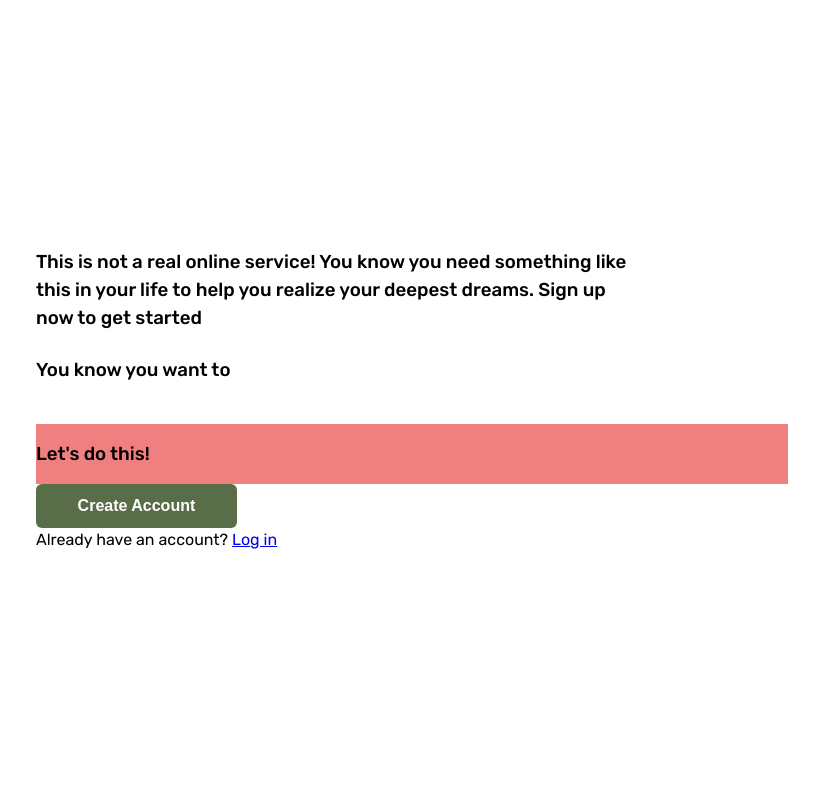
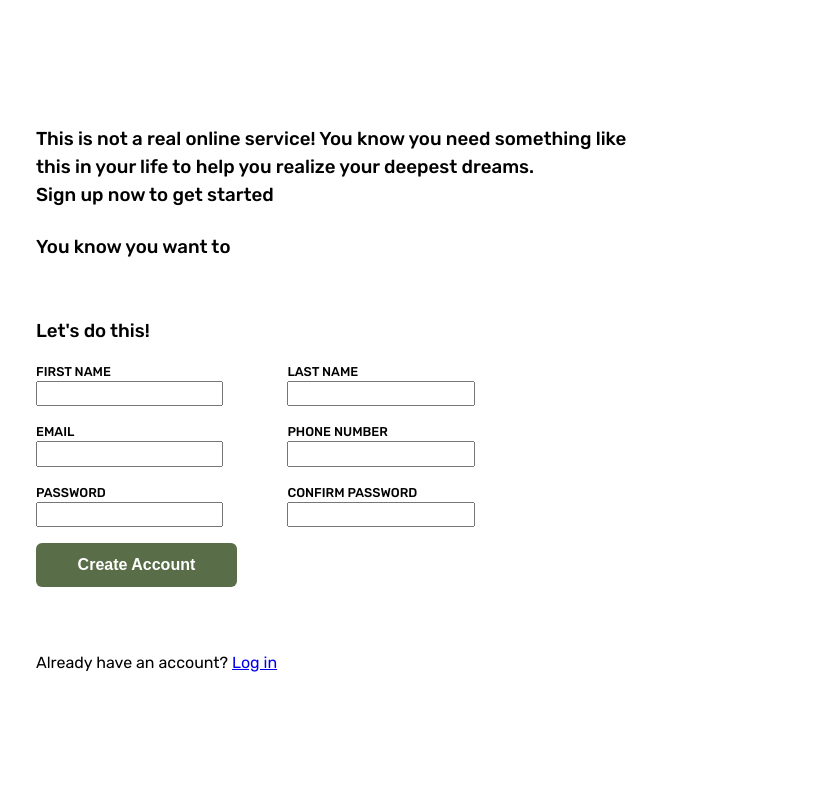
Before and after one commit to Ver0s/odin-sign-up-form, a plain HTML site: page index.html in a window 1280 px wide. Shown: the full height of the page, 452-1280 px from the left. Drawn offline with Linux system fonts and the light colour scheme.

Commit message:
add form inputs

```diff
--- a/index.html
+++ b/index.html
@@ -19,13 +19,31 @@
     </div>
     <div class="right">
         <div class="text-container">
-            <h3>This is not a real online service! You know you need something like this in your life to help you realize your deepest dreams. Sign up now to get started</h3>
+            <h3>This is not a real online service! You know you need something like this in your life to help you realize your deepest dreams. <span style="display: block;">Sign up now to get started</span></h3>
             <h3>You know you want to</h3>
         </div>
         <form action="#">
             <h3>Let's do this!</h3>
+            <div class="inputs">
+                <div>
+                    <p><label for="firstName">First Name</label></p>
+                    <input type="text" id="firstName" name="firstName">
+                    <p><label for="email">Email</label></p>
+                    <input type="email" id="email" name="email">
+                    <p><label for="password">Password</label></p>
+                    <input type="password" id="password" name="password">
+                </div>
+                <div>
+                    <p><label for="lastName">Last Name</label></p>
+                    <input type="text" id="lastName" name="lastName">
+                    <p><label for="phone">Phone Number</label></p>
+                    <input type="tel" id="phone" name="phone">
+                    <p><label for="confirmPassword">Confirm Password</label></p>
+                    <input type="confirmPassword" id="confirmPassword" name="confirmPassword">
+                </div>
+            </div>
+            <button type="submit">Create Account</button>
         </form>
-        <button type="submit">Create Account</button>
         <p>Already have an account? <a href="#">Log in</a></p>
     </div>
 </body>
--- a/style.css
+++ b/style.css
@@ -1,4 +1,5 @@
 /* GENERAL */
+
 * {
     margin: 0;
     padding: 0;
@@ -14,6 +15,10 @@ body {
 
 img {
     max-width: 100%;
+}
+
+input {
+    padding: 0.2rem;
 }
 
 h1, h3 {
@@ -69,8 +74,23 @@ h1, h3 {
 }
 
 form {
-    background-color: lightcoral;
+    /* background-color: lightcoral; */
     padding: 1rem 0;
+    margin-bottom: 1.5rem;
+}
+
+form h3 {
+    margin-bottom: 1rem;
+}
+
+form p {
+    text-transform: uppercase;
+    font-size: 0.8rem;
+    font-weight: 500;
+}
+
+form input {
+    margin-bottom: 1rem;
 }
 
 button {
@@ -81,4 +101,17 @@ button {
     border-radius: 6px;
     color: #fff;
     font-size: 1rem;
+    margin-bottom: 1.5rem;
 }
+
+.inputs {
+    display: flex;
+    gap: 4rem;
+}
+
+/* MEDIA QUERIES */
+@media (max-width: 940px) {
+    .logo-container {
+        flex-direction: column;
+    }
+}
```
